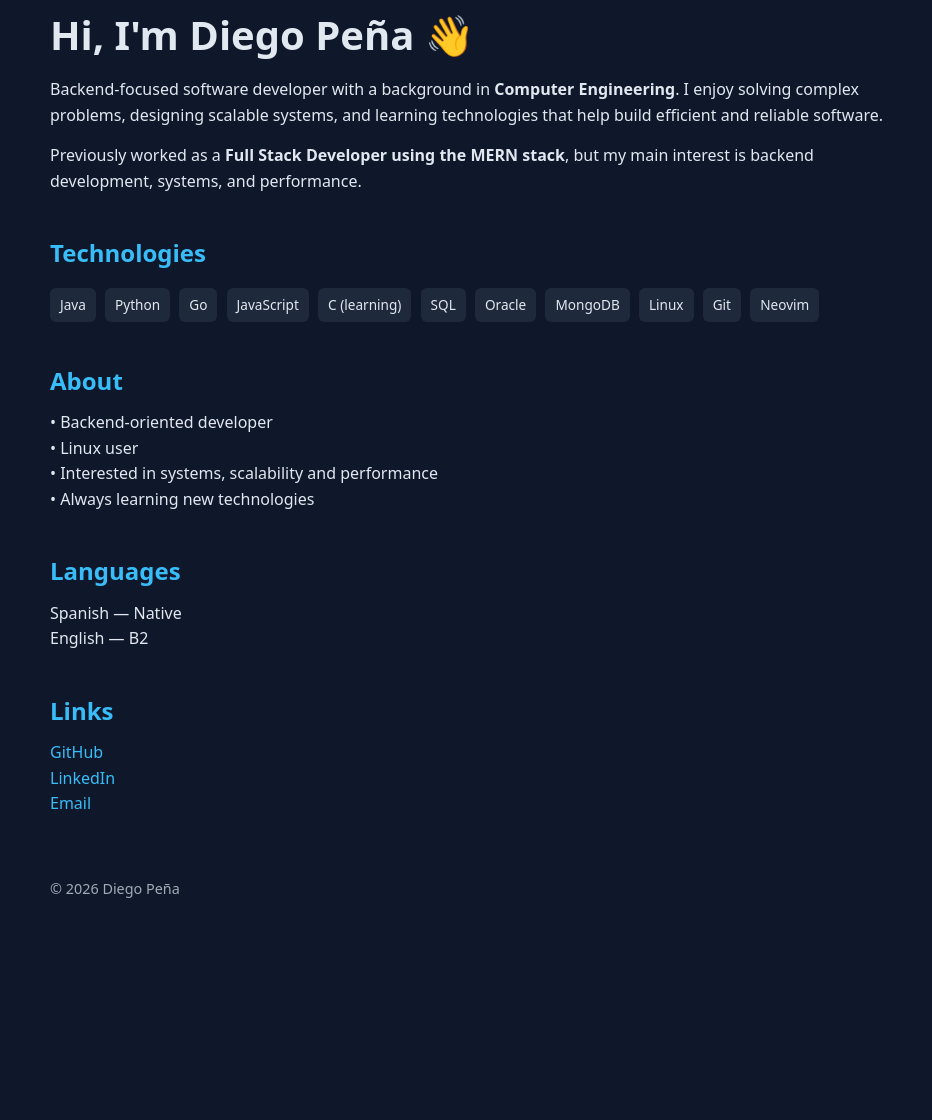
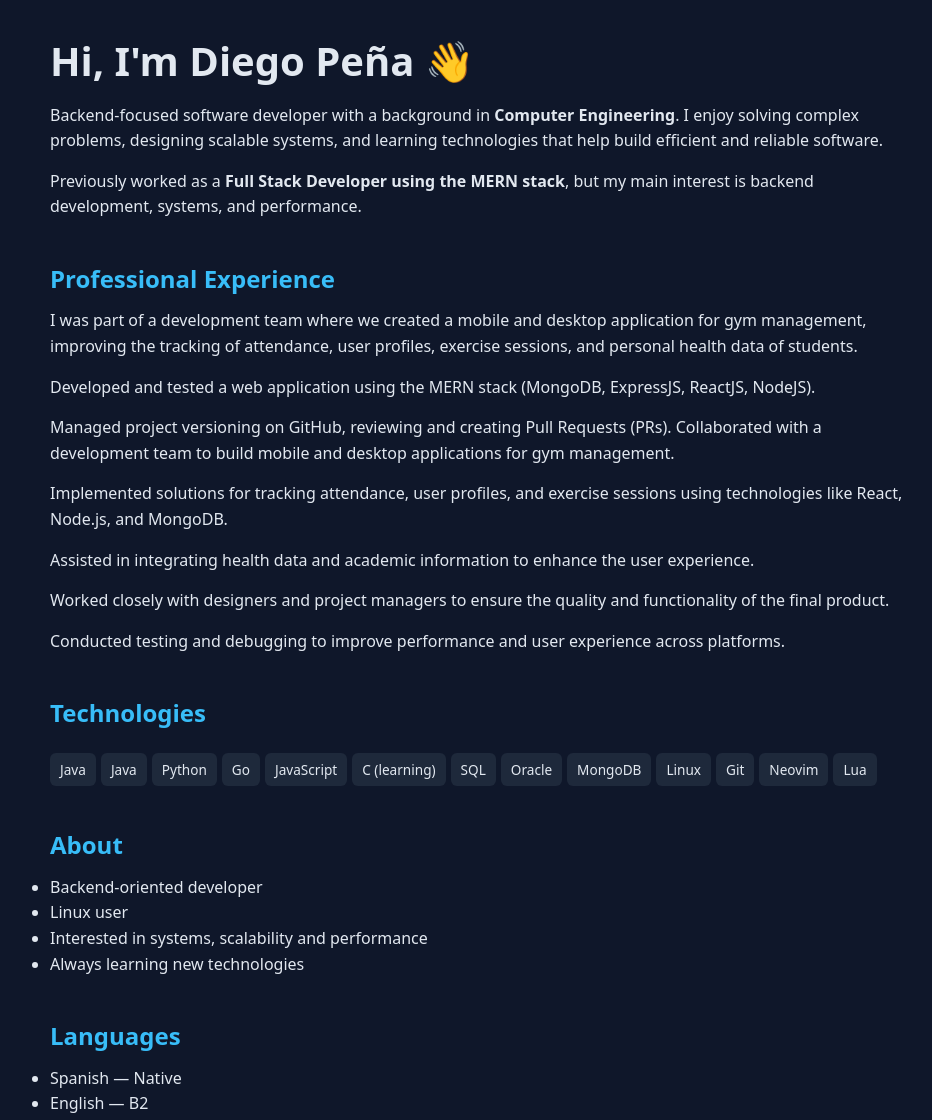
Before and after one commit to penadie/penadie.github.io, a plain HTML site: page index.html in a window 1280 px wide. Shown: the part 37-1157 px from the top of the page, without its empty margins (160-1092 px from the left). Before the commit the page ends 992 px from the top, so only its background shows below. Drawn offline with Linux system fonts and the light colour scheme.

Commit message:
Update index.html
Added Experience
Edit tab/label/tags

```diff
--- a/index.html
+++ b/index.html
@@ -1,4 +1,4 @@
-<!DOCTYPE html>
+<<!DOCTYPE html>
 <html lang="en">
 <head>
 <meta charset="UTF-8">
@@ -69,8 +69,9 @@ a:hover{
 
 <body>
 
-<div class="container">
+<main class="container">
 
+<header>
   <h1>Hi, I'm Diego Peña 👋</h1>
 
   <p>
@@ -83,52 +84,96 @@ help build efficient and reliable software.
     Previously worked as a <strong>Full Stack Developer using the MERN stack</strong>, but my main
     interest is backend development, systems, and performance.
   </p>
+</header>
 
+<section>
+	<h2>Professional Experience</h2>
+
+
+	<p>
+		I was part of a development team where we created a mobile and desktop application for gym management, improving the tracking of attendance, user profiles, exercise sessions, and personal health data of students.
+	</p>
+	<p>
+		Developed and tested a web application using the MERN stack (MongoDB, ExpressJS, ReactJS, NodeJS).
+	<p>
+		Managed project versioning on GitHub, reviewing and creating Pull Requests (PRs). Collaborated with a development team to build mobile and desktop applications for gym management.
+	</p>
+	<p>
+		Implemented solutions for tracking attendance, user profiles, and exercise sessions using technologies like React, Node.js, and MongoDB.
+	<p>
+		Assisted in integrating health data and academic information to enhance the user experience.
+	</p>
+	<p>
+		Worked closely with designers and project managers to ensure the quality and functionality of the final product.
+	</p>
+	<p>
+		Conducted testing and debugging to improve performance and user experience across platforms.
+	</p>
+</section>
+
+
+<section>
   <h2>Technologies</h2>
+	<p>
 
-<div>
-<span class="badge">Java</span>
-<span class="badge">Python</span>
-<span class="badge">Go</span>
-<span class="badge">JavaScript</span>
-<span class="badge">C (learning)</span>
-<span class="badge">SQL</span>
-<span class="badge">Oracle</span>
-<span class="badge">MongoDB</span>
-<span class="badge">Linux</span>
-<span class="badge">Git</span>
-<span class="badge">Neovim</span>
-</div>
+	</p>
+  <table>
+	<thead>
 
+	</thead>
+	<tbody>
+		<col><span class="badge">Java</span></col>
+		<col><span class="badge">Java</span></col>
+    	<col><span class="badge">Python</span></col>
+    	<col><span class="badge">Go</span></col>
+    	<col><span class="badge">JavaScript</span></col>
+    	<col><span class="badge">C (learning)</span></col>
+    	<col><span class="badge">SQL</span></col>
+    	<col><span class="badge">Oracle</span></col>
+    	<col><span class="badge">MongoDB</span></col>
+    	<span class="badge">Linux</span></col>
+    	<col><span class="badge">Git</span></col>
+    	<col><span class="badge">Neovim</span></col>
+    	<col><span class="badge">Lua</span></col>
+	</tbody>
+  </table>
+</section>
+
+<section>
   <h2>About</h2>
 
-<p>
-• Backend-oriented developer<br>
-• Linux user<br>
-• Interested in systems, scalability and performance<br>
-• Always learning new technologies
-</p>
+  <ul>
+    <li>Backend-oriented developer</li>
+    <li>Linux user</li>
+    <li>Interested in systems, scalability and performance</li>
+    <li>Always learning new technologies</li>
+  </ul>
+</section>
 
+<section>
   <h2>Languages</h2>
+  <ul>
+    <li>Spanish — Native</li>
+    <li>English — B2</li>
+  </ul>
+</section>
 
-<p>
-Spanish — Native<br>
-English — B2
-</p>
-
+<section>
   <h2>Links</h2>
 
-<p>
-<a href="https://github.com/penadie">GitHub</a><br>
-<a href="https://linkedin.com/in/diepenagon">LinkedIn</a><br>
-<a href="mailto:dev.dapg@gmail.com">Email</a>
-</p>
+  <nav>
+    <ul>
+      <li><a href="https://github.com/penadie">GitHub</a></li>
+      <li><a href="https://linkedin.com/in/diepenagon">LinkedIn</a></li>
+      <li><a href="mailto:dev.dapg@gmail.com">Email</a></li>
+    </ul>
+  </nav>
+</section>
 
-<div class="footer">
+<footer>
   <p>© 2026 Diego Peña</p>
-</div>
+</footer>
 
-</div>
+</main>
 
 </body>
-</html>
```
Lines whose indentation alone changed are shown as unchanged.
